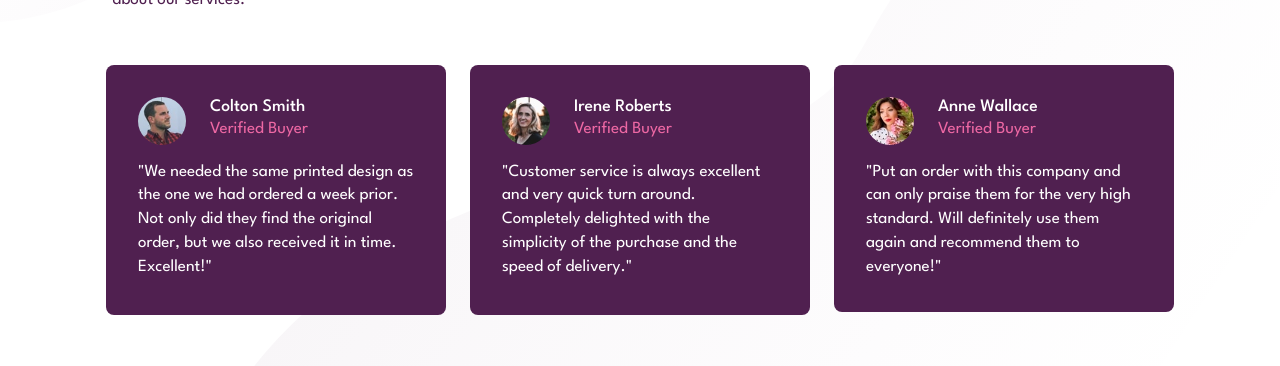
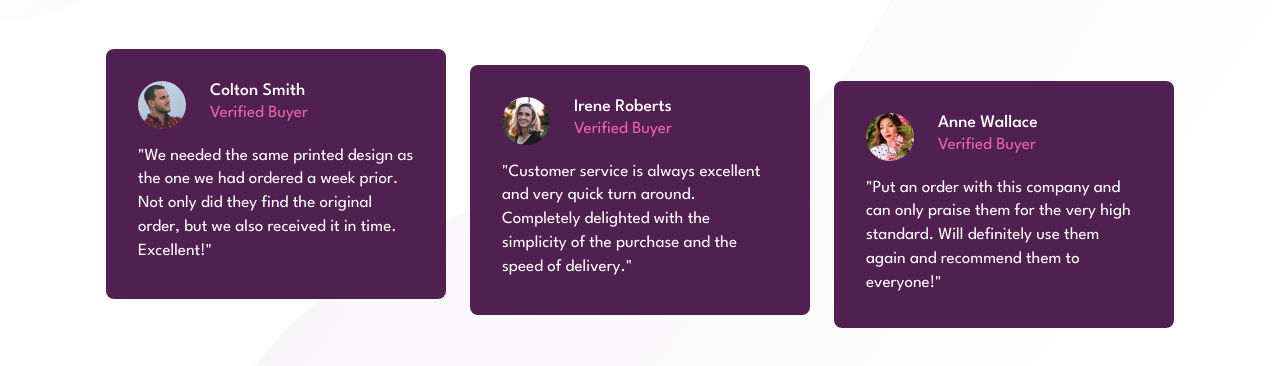
Before and after one commit to patrick-selin/social-proof-section, a plain HTML site: page index.html in a window 1280 px wide. Shown: the part 340-706 px from the top of the page. Drawn offline with Linux system fonts and the light colour scheme.

Commit message:
fixed testmonial section aligment

```diff
--- a/index.html
+++ b/index.html
@@ -131,7 +131,7 @@
             received it in time. Excellent!"
           </blockquote>
         </div>
-        <div class="testimonial-wrapper">
+        <div class="testimonial-wrapper middle-test">
           <div class="person">
             <img
               src="./images/image-irene.jpg"
@@ -148,7 +148,7 @@
             speed of delivery."
           </blockquote>
         </div>
-        <div class="testimonial-wrapper">
+        <div class="testimonial-wrapper last-test">
           <div class="person">
             <img
               src="./images/image-anne.jpg"
--- a/style.css
+++ b/style.css
@@ -239,5 +239,14 @@ h3 {
     margin-right: 2.5rem;
   }
 
+  .middle-test {
+    margin-top: 1rem;
+
+  }
+
+  .last-test{
+    margin-top: 2rem;
+
+  }
 
 }
```
Also changed, not shown: images/Social proof section solution.png (added).
